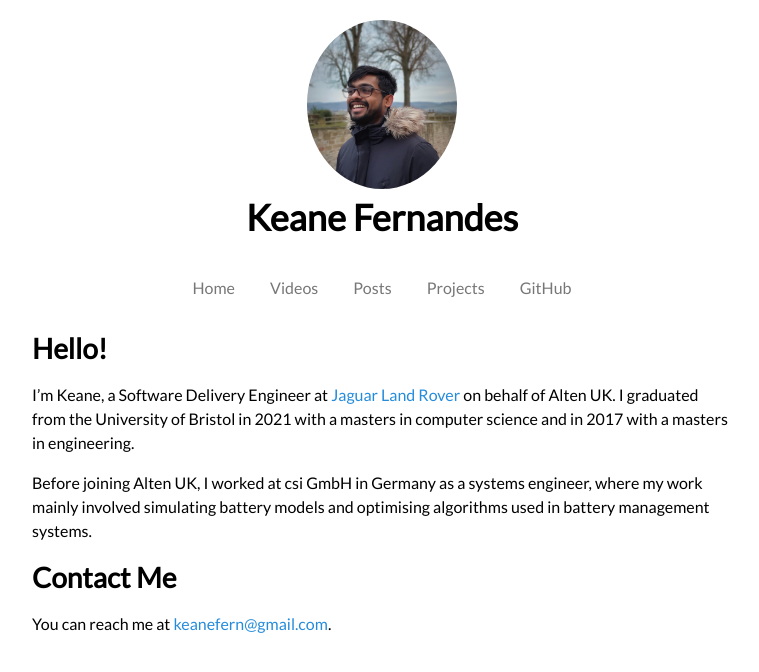
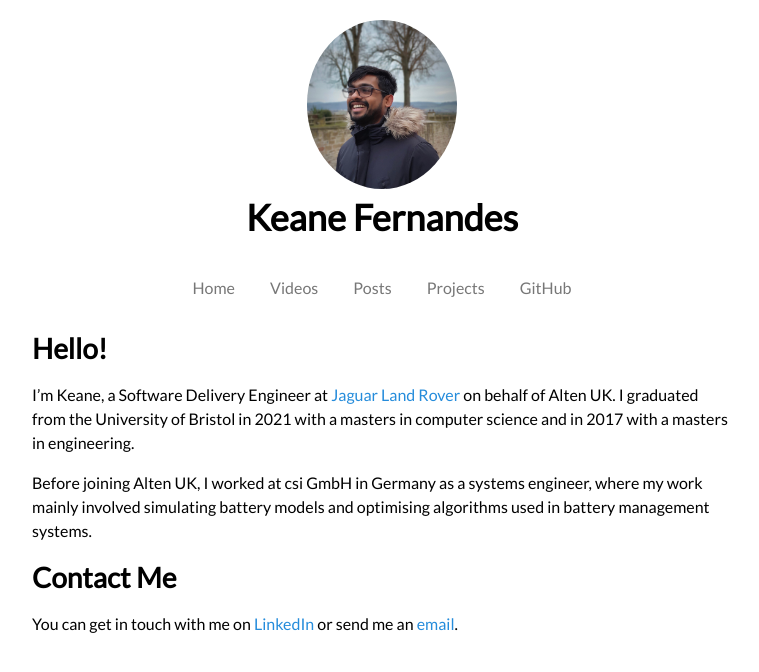
Before and after one commit to keane-fernandes/keane-fernandes.github.io, a Jekyll site: the page built from index.md, in a window 1280 px wide. Shown: the top 672 px of the page, without its empty margins (258-1017 px from the left). Built offline with Jekyll 4.4.1, drawn with Linux system fonts in a browser that asks for light colours; nearby versions of some CDN libraries.

Commit message:
Modified linkedin and email in Contacts section

```diff
--- a/index.md
+++ b/index.md
@@ -10,7 +10,7 @@ I graduated from the University of Bristol in 2021 with a masters in computer sc
 Before joining Alten UK, I worked at csi GmbH in Germany as a systems engineer, where my work mainly involved simulating battery models and optimising algorithms used in battery management systems.
 
 # Contact Me
-You can reach me at <keanefern@gmail.com>.
+You can get in touch with me on [LinkedIn](https://www.linkedin.com/in/kfe/) or send me an [email](mailto:keanefern@gmail.com).
 
 <!--
 ## Extracurriculars
```
